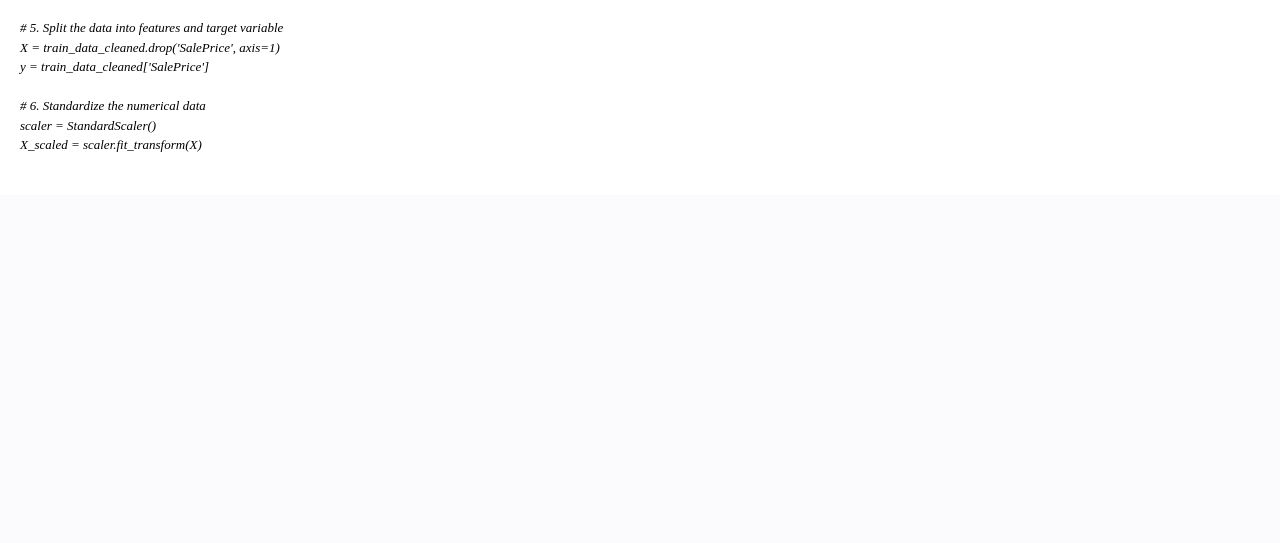
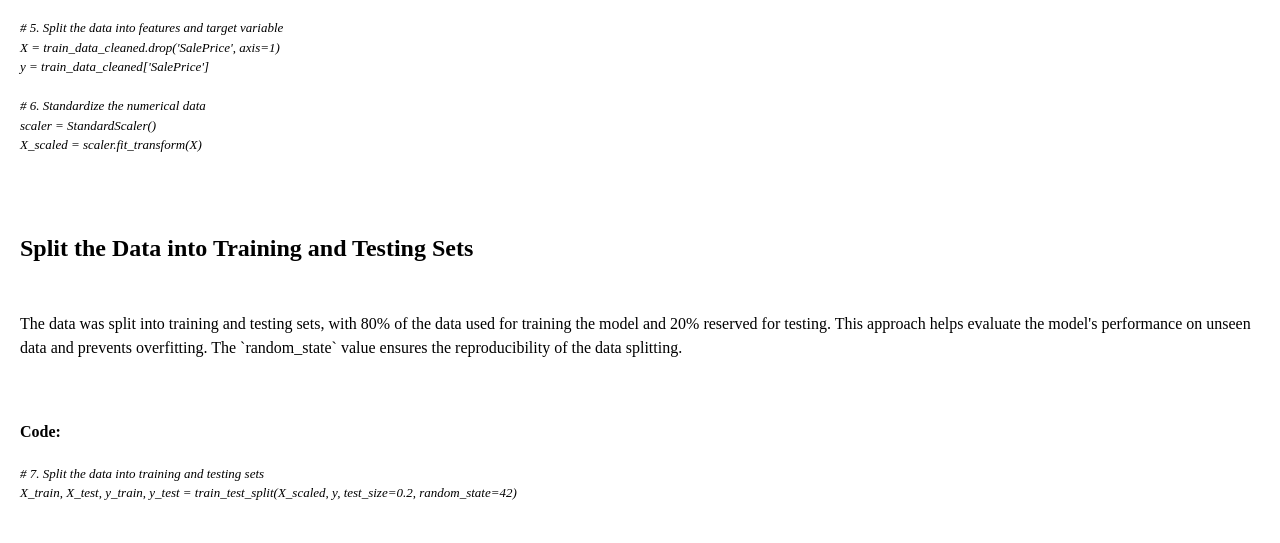
Before and after one commit to Kateryna2k23KK/Real_estate, a Flask app: page / in a window 1280 px wide. Shown: the part 3581-4124 px from the top of the page. Before the commit the page ends 3733 px from the top, so only its background shows below. Run offline with Flask 3, Linux system fonts and the light colour scheme.

Commit message:
Updated project with new changes

```diff
--- a/templates/index.html
+++ b/templates/index.html
@@ -148,6 +148,19 @@
 
 
 
+    <!-- Split the Data into Training and Testing Sets -->
+    <h1 class="heading">Split the Data into Training and Testing Sets</h1>
+    <p class="paragraph">
+        The data was split into training and testing sets, with 80% of the data used for training the model and 20% reserved for testing. This approach helps evaluate the model's performance on unseen data and prevents overfitting. The `random_state` value ensures the reproducibility of the data splitting.
+    </p>
+
+    <p class="paragraph">
+        <strong>Code:</strong> <span style="font-style: italic; font-size: small;">
+        # 7. Split the data into training and testing sets<br>
+        X_train, X_test, y_train, y_test = train_test_split(X_scaled, y, test_size=0.2, random_state=42)
+    </span>
+    </p>
+
 
 
 
```
